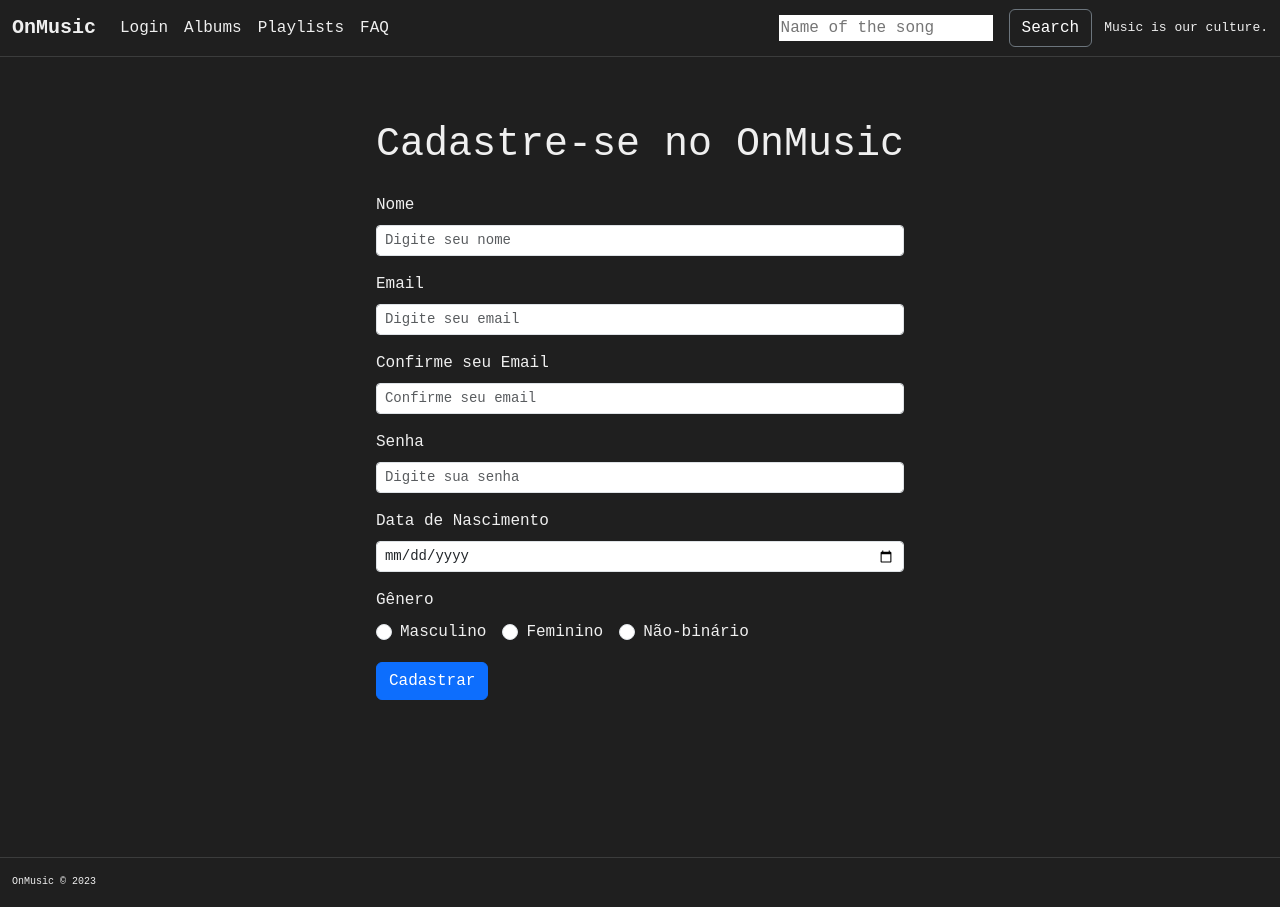
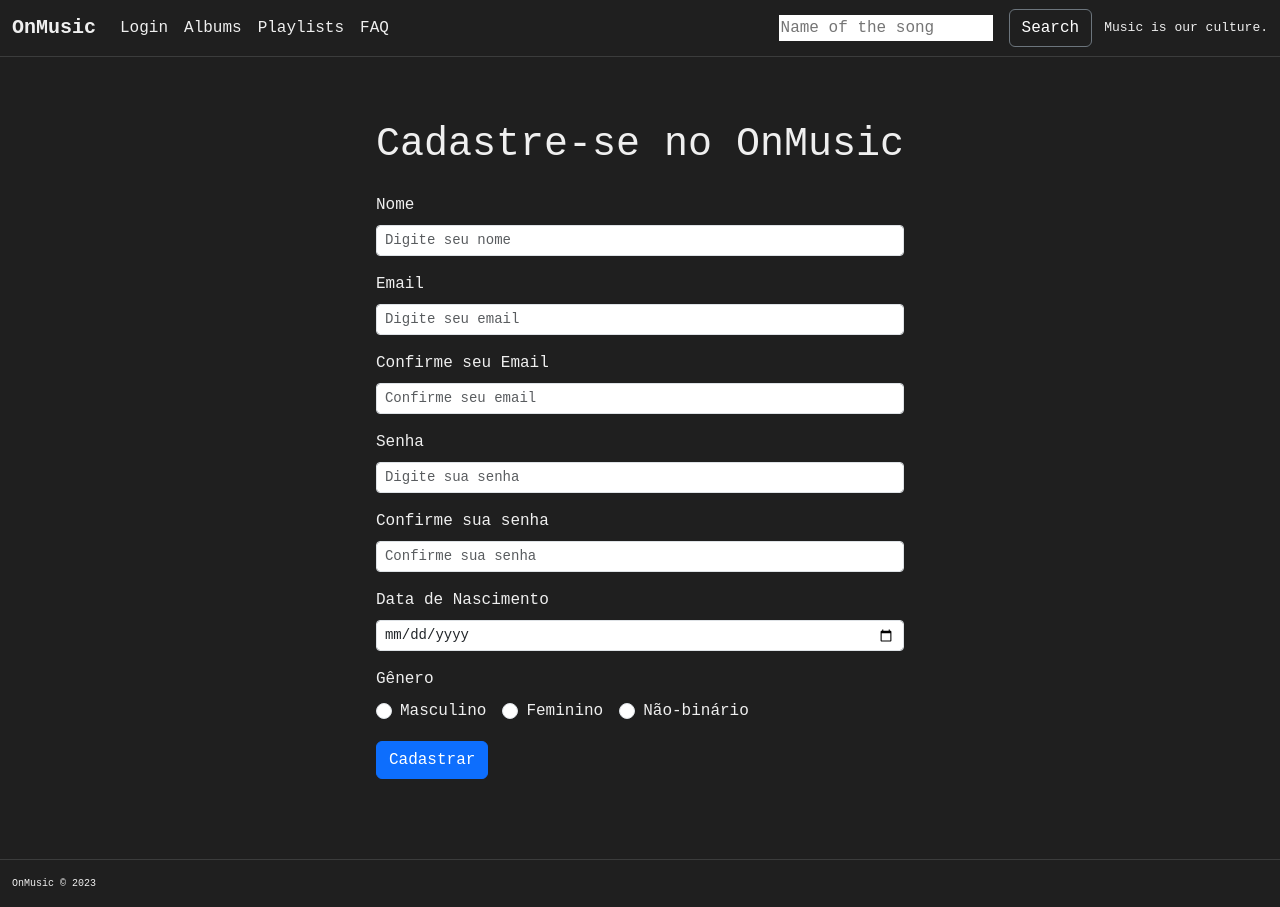
Before and after one commit to roollf/onmusic-front, a Next.js app: page /users/signup in a window 1280 px wide. Built offline with nearby package versions, Linux system fonts and the light colour scheme.

Commit message:
refactor: atualiza código do componente SignUp
alteração e atualização do código para acessar a rota do backend, assim como a modificação de algumas funções para melhor performance da aplicação

```diff
--- a/src/components/signup/signup.js
+++ b/src/components/signup/signup.js
@@ -1,54 +1,53 @@
 'use client';
 import React, { useState } from 'react';
 // import Swal from "sweetalert2";
-import Form from 'react-bootstrap/Form';
-import Alert from 'react-bootstrap/Alert';
-import { Button, Container } from 'react-bootstrap';
+import { Form, Alert, Button, Container } from 'react-bootstrap';
 import styles from './signup.module.css';
 import axios from 'axios';
 
 export default function UserSignup() {
+  const [name, setName] = useState("");
   const [email, setEmail] = useState("");
-  const [nome, setNome] = useState("");
   const [email2, setEmail2] = useState("");
-  const [senha, setSenha] = useState("");
-  const [genero, setGenero] = useState("");
+  const [password, setPassword] = useState("");
+  const [password2, setPassword2] = useState("");
+  const [genre, setGenre] = useState("");
+  const [dataNascimento, setDataNascimento] = useState("");
   const [error, setError] = useState(null);
-  const [dataNascimento, setDataNascimento] = useState('');
   const [sucesso, setSucesso] = useState(null);
-
-
 
   function handleSubmit(e) {
     e.preventDefault();
+
     if (email !== email2) {
       setError("Os emails não correspondem.");
       return;
     }
 
-    // Sucess();
+    if (password !== password2) {
+      setError("As senhas não correspondem.");
+      return;
+    }
 
-     axios.post('http://localhost:3004/users', {
+    axios.post('http://localhost:3001/users', {
+      name: name,
       email: email,
-      senha: senha,
-    })
-    .then((res) => {
-      setSucesso('Usuário cadastrado com sucesso!');
-      window.location.replace("http://localhost:3000/users/signin");
+      genre: genre,
+      password: password,
+    }).then(
+      () => {
+        setSucesso('Usuário cadastrado com sucesso!');
+      })
 
-    })
-
-
-
-    console.log("Enviando dados para o servidor:", { nome, email, senha, genero, dataNascimento });
     setError(null);
     setSucesso(null);
     setEmail("");
     setEmail2("");
-    setSenha("");
-    setGenero("");
+    setPassword("");
+    setPassword2("");
+    setGenre("");
     setDataNascimento("")
-    setNome("")
+    setName("")
   }
 
   return (
@@ -56,13 +55,12 @@ export default function UserSignup() {
       <div>
         <Form onSubmit={handleSubmit} className="py-3">
           <h1 className="text-center mb-4">Cadastre-se no OnMusic</h1>
-
-          <Form.Group className="mb-3" controlId="nome">
+          <Form.Group className="mb-3" controlId="name">
             <Form.Label>Nome</Form.Label>
             <Form.Control
               type="Nome"
-              value={nome}
-              onChange={(e) => setNome(e.target.value)}
+              value={name}
+              onChange={(e) => setName(e.target.value)}
               placeholder="Digite seu nome"
               className="form-control-sm"
             />
@@ -76,7 +74,7 @@ export default function UserSignup() {
               placeholder="Digite seu email"
               className="form-control-sm"
             />
-            </Form.Group>
+          </Form.Group>
           <Form.Group className="mb-3" controlId="confirmEmail">
             <Form.Label>Confirme seu Email</Form.Label>
             <Form.Control
@@ -91,9 +89,19 @@ export default function UserSignup() {
             <Form.Label>Senha</Form.Label>
             <Form.Control
               type="password"
-              value={senha}
-              onChange={(e) => setSenha(e.target.value)}
+              value={password}
+              onChange={(e) => setPassword(e.target.value)}
               placeholder="Digite sua senha"
+              className="form-control-sm"
+            />
+          </Form.Group>
+          <Form.Group className="mb-3" controlId="password">
+            <Form.Label>Confirme sua senha</Form.Label>
+            <Form.Control
+              type="password"
+              value={password2}
+              onChange={(e) => setPassword2(e.target.value)}
+              placeholder="Confirme sua senha"
               className="form-control-sm"
             />
           </Form.Group>
@@ -106,35 +114,35 @@ export default function UserSignup() {
               className="form-control-sm"
             />
           </Form.Group>
-          <Form.Group className="mb-3" controlId="genero">
+          <Form.Group className="mb-3" controlId="genre">
             <Form.Label>Gênero</Form.Label>
             <div>
               <Form.Check
                 inline
                 type="radio"
                 label="Masculino"
-                name="genero"
+                name="genre"
                 value="Masculino"
-                checked={genero === "Masculino"}
-                onChange={(e) => setGenero(e.target.value)}
+                checked={genre === "Masculino"}
+                onChange={(e) => setGenre(e.target.value)}
               />
               <Form.Check
                 inline
                 type="radio"
                 label="Feminino"
-                name="genero"
+                name="genre"
                 value="Feminino"
-                checked={genero === "Feminino"}
-                onChange={(e) => setGenero(e.target.value)}
+                checked={genre === "Feminino"}
+                onChange={(e) => setGenre(e.target.value)}
               />
               <Form.Check
                 inline
                 type="radio"
                 label="Não-binário"
-                name="genero"
+                name="genre"
                 value="Não-binário"
-                checked={genero === "Não-binário"}
-                onChange={(e) => setGenero(e.target.value)}
+                checked={genre === "Não-binário"}
+                onChange={(e) => setGenre(e.target.value)}
               />
             </div>
           </Form.Group>
```
